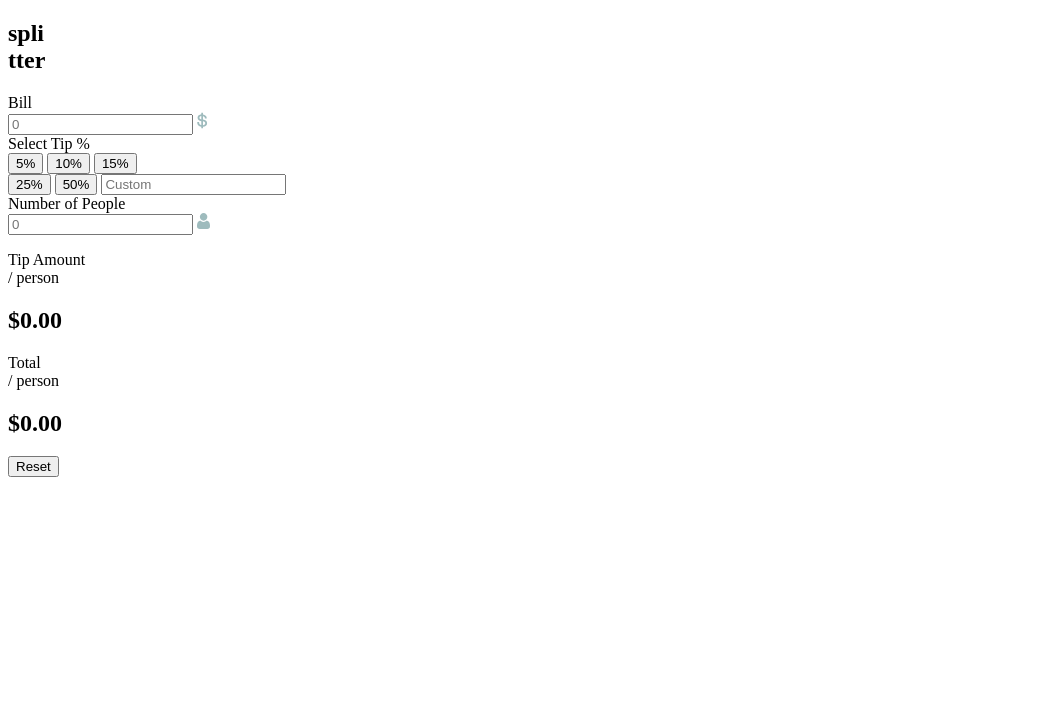
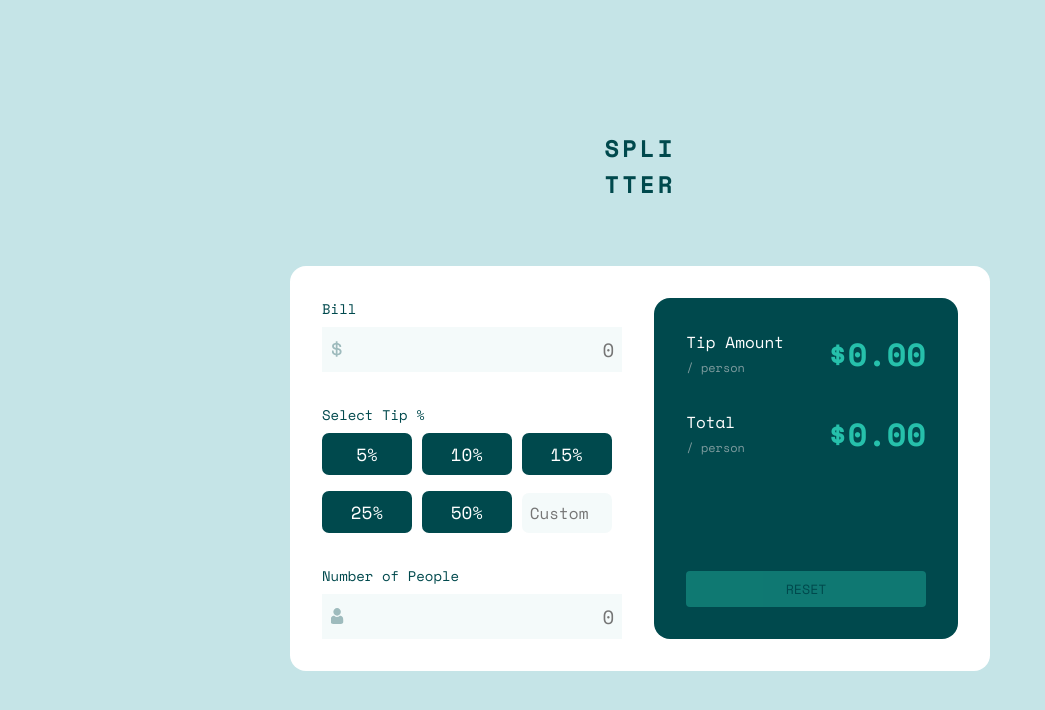
Before and after one commit to douglaswdhein/tip-calculator-app-main, a plain HTML site: page index.html in a window 1280 px wide. Shown: the whole page, without its empty margins (0-1045 px from the left). Drawn offline with nearby package versions, Linux system fonts and the light colour scheme.

Commit message:
css commit

```diff
--- a/index.html
+++ b/index.html
@@ -49,11 +49,11 @@
       </div>
       <div class="outputs-section">
          <div class="tip-amount">
-          <p>Tip Amount <br><span>/ person</span></p>
+          <p class="outputs-title">Tip Amount <br><span>/ person</span></p>
           <h2 id="tipAmount">$0.00</h2>
          </div>
          <div class="total">
-          <p>Total  <br><span>/ person</span></p>
+          <p class="outputs-title">Total  <br><span>/ person</span></p>
           <h2 id="total">$0.00</h2>
          </div>
          <button class="reset-btn" id="resetBtn">Reset  </button>
--- a/style.css
+++ b/style.css
@@ -9,3 +9,209 @@
     --very-light-grayish-cyan: hsl(189, 41%, 97%);
     --white: hsl(0, 0%, 100%);
 }
+
+* {
+    padding: 0;
+    margin: 0;
+    box-sizing: border-box;
+    font-family: "Space Mono", monospace;
+}
+
+body {
+    min-height: 100vh;
+    display: flex;
+    justify-content: center;
+    align-items: center;
+    flex-direction: column;
+    background-color: var(--light-grayish-cyan);
+    gap: 4rem;
+}
+
+.title {
+    color: var(--very-dark-cyan);
+    text-transform: uppercase;
+    letter-spacing: 3px;
+}
+
+.card {
+    background-color: var(--white);
+    width: 700px;
+    border-radius: 1rem;
+}
+
+.card-container {
+    display: flex;
+    padding: 2rem;
+    gap: 2rem;
+}
+
+.inputs-section, .outputs-section {
+    width: 50%;
+    display: flex;
+    flex-direction: column;
+}
+
+.outputs-section {
+    background-color: var(--very-dark-cyan);
+    border-radius: 1rem;
+    padding: 2rem;
+}
+
+.bill-sec, .tip-sec, .people-sec {
+    display: flex;
+    flex-direction: column;
+    gap: 0.5rem;
+}
+
+.inputs-section {
+    gap: 2rem;
+}
+
+label {
+    color: var(--very-dark-cyan);
+    font-size: 14px;
+}
+
+.bill-input, .people-input {
+    position: relative;
+}
+
+.bill-input input, .people-input input {
+    width: 100%;
+    text-align: right;
+    padding: 0.5rem;
+    border: none;
+    font-size: 1.2rem;
+    color: var(--very-dark-cyan);
+    background-color: var(--very-light-grayish-cyan);
+    outline-color: var(--strong-cyan);
+}
+
+.bill-input img, .people-input img {
+    position: absolute;
+    top: 50%;
+    left: 5%;
+    transform: translate(-50%, -50%);
+}
+
+.tip-btns {
+    display: flex;
+    flex-direction: column;
+    width: 100%;
+    gap: 1rem;
+}
+
+.tip-btns button {
+    width: 90px;
+    color: var(--white);
+    background-color: var(--very-dark-cyan);
+    border: none;
+    padding: 0.5rem;
+    cursor: pointer;
+    border-radius: 7px;
+    font-size: 1.1rem;
+}
+
+.tip-btns button:hover {
+    background-color: var(--strong-cyan);
+    color: var(--very-dark-cyan);
+}
+
+.selected {
+    background-color: var(--strong-cyan) !important;
+    color: var(--very-dark-cyan) !important;
+}
+
+.tip-btns input {
+    width: 90px;
+    padding: 0.5rem;
+    text-align: center;
+    font-size: 1rem;
+    border: none;
+    background-color: var(--very-light-grayish-cyan);
+    border-radius: 7px;
+    outline-color: var(--strong-cyan);
+}
+
+.outputs-section {
+    gap: 2rem;
+}
+
+.outputs-title {
+    color: var(--white);
+}
+
+.tip-amount, .total {
+    display: flex;
+    align-items: center;
+    justify-content: space-between;
+}
+
+.tip-amount h2, .total h2 {
+    color: var(--strong-cyan);
+    font-size: 2rem;
+}
+
+.tip-amount span, .total span {
+    color: var(--grayish-cyan);
+    font-size: 12px;
+}
+
+.reset-btn {
+    margin-top: auto;
+    padding: 0.5rem;
+    text-transform: uppercase;
+    background-color: var(--strong-cyan);
+    border: none;
+    border-radius: 4px;
+    cursor: pointer;
+    color: var(--very-dark-cyan);
+    opacity: 40%;
+}
+
+.reset-btn:hover {
+    opacity: 100%;
+}
+
+@media screen and (max-width:750px) {
+
+    body {
+        align-items: center;
+        justify-content: flex-start;
+        padding-top: 2rem;
+        gap: 0;
+    }
+
+    .inputs-section, .outputs-section {
+        width: 100%;
+    }
+
+    .card {
+        width: 100%;
+        margin-top: auto;
+    }
+
+    .card-container {
+        flex-direction: column;
+        align-items: center;
+    }
+
+    .tip-btns {
+        flex-direction: row;
+        justify-content: space-between;
+    }
+
+    .tip-btns div button {
+        width: 130px;
+    }
+
+    .tip-btns input {
+        width: 130px;
+    }
+
+    .tip-btns div {
+        display: flex;
+        flex-direction: column;
+        gap: 1rem;
+    }
+}
```
